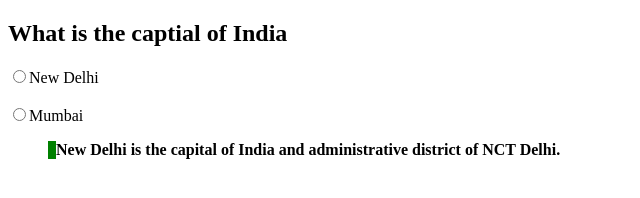
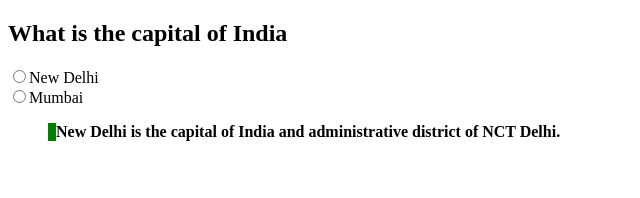
Before and after one commit to acciojob/trivia-AMOLpatil1234, a website: page main.html in a window 1280 px wide. Shown: the whole page, without its empty margins (0-640 px from the left). Drawn offline with Linux system fonts and the light colour scheme.

Commit message:
created a submission

```diff
--- a/main.html
+++ b/main.html
@@ -9,9 +9,9 @@
 <body>
 	<!-- the entire body must be written by student -->
 	<div>
-		<h2>What is the captial of India</h2>
-		<input type="radio" name="capital">New Delhi</div><br>
-	<input type="radio" name="capital">Mumbai</div>
+		<h2>What is the capital of India</h2>
+		<input type="radio" name="capital">New Delhi</input><br>
+	<input type="radio" name="capital">Mumbai</input>
 	<blockquote city=" https://en.wikipedia.org/wiki/New_Delhi"> New Delhi is the capital of India and administrative district of NCT Delhi.</blockquote>
 </div>
 
```
